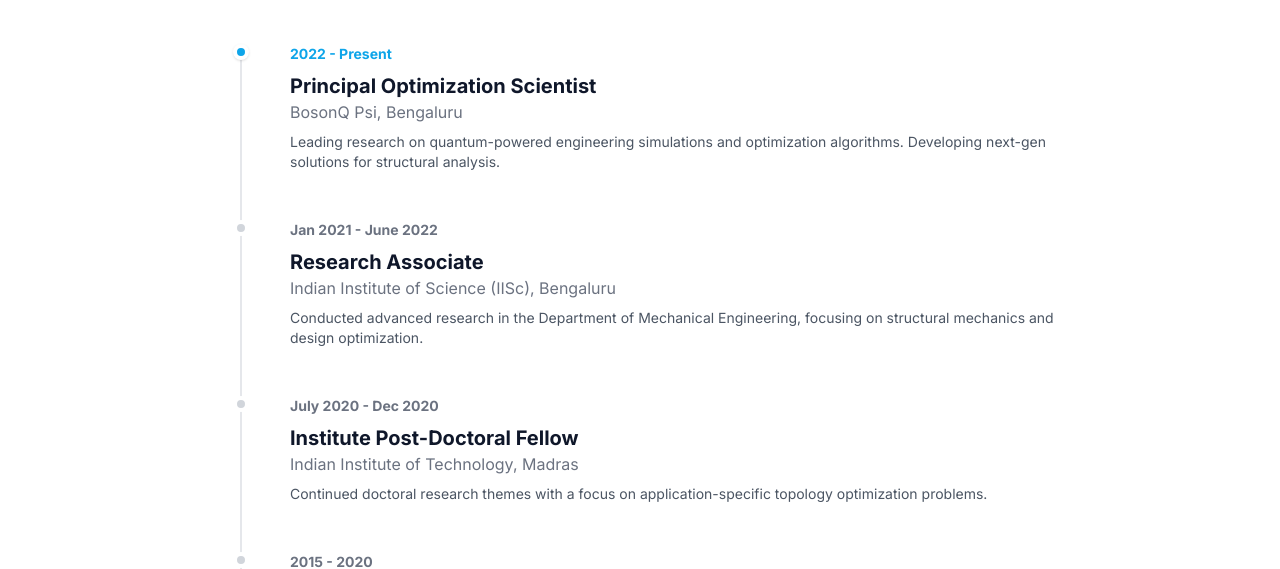
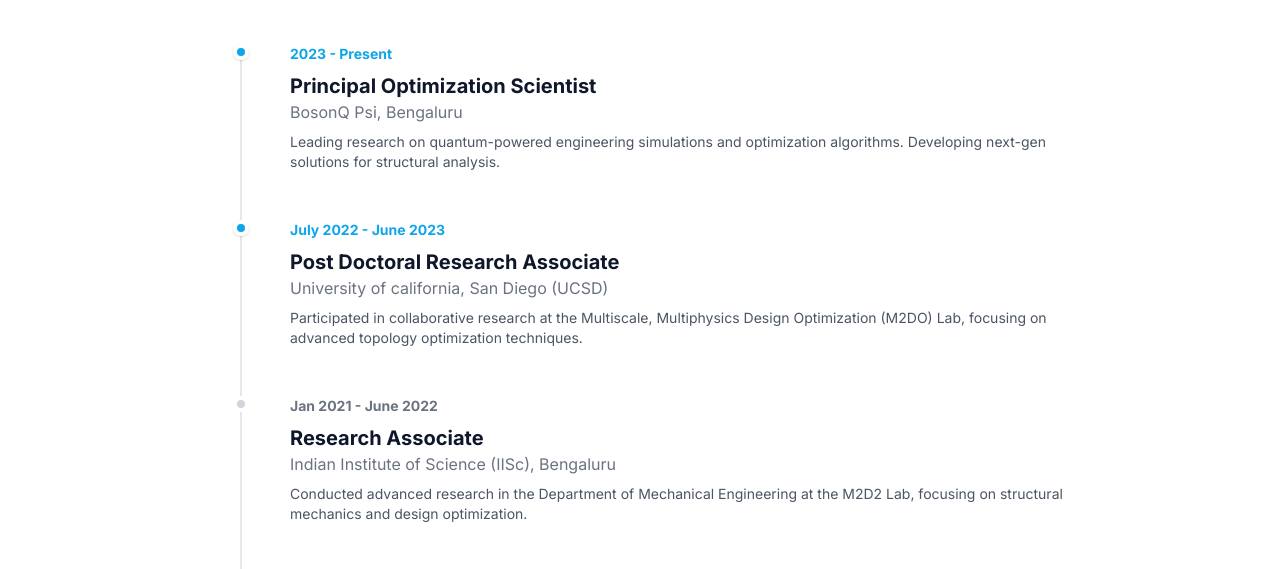
Before and after one commit to KESaiKumar/my-portfolio, a plain HTML site: page experience.html in a window 1280 px wide. Shown: the part 168-737 px from the top of the page. Drawn offline with nearby package versions, Linux system fonts and the light colour scheme.

Commit message:
Add files via upload

```diff
--- a/experience.html
+++ b/experience.html
@@ -61,13 +61,22 @@
             <h2 class="text-3xl font-serif font-bold text-primary mb-12 text-center">Professional History</h2>
             <div class="relative border-l-2 border-gray-200 ml-3 md:ml-6 space-y-12">
 
+                <!-- Timeline Item -->
+                <div class="relative pl-8 md:pl-12">
+                    <div class="absolute -left-[9px] top-0 w-4 h-4 bg-secondary rounded-full border-4 border-white shadow"></div>
+                    <span class="text-sm font-bold text-secondary mb-2 block">2023 - Present</span>
+                    <h3 class="text-xl font-bold text-primary">Principal Optimization Scientist</h3>
+                    <h4 class="text-gray-500 font-medium mb-2">BosonQ Psi, Bengaluru</h4>
+                    <p class="text-gray-600 text-sm">Leading research on quantum-powered engineering simulations and optimization algorithms. Developing next-gen solutions for structural analysis.</p>
+                </div>
+
                 <!-- Timeline Item 1 -->
                 <div class="relative pl-8 md:pl-12">
                     <div class="absolute -left-[9px] top-0 w-4 h-4 bg-secondary rounded-full border-4 border-white shadow"></div>
-                    <span class="text-sm font-bold text-secondary mb-2 block">2022 - Present</span>
-                    <h3 class="text-xl font-bold text-primary">Principal Optimization Scientist</h3>
-                    <h4 class="text-gray-500 font-medium mb-2">BosonQ Psi, Bengaluru</h4>
-                    <p class="text-gray-600 text-sm">Leading research on quantum-powered engineering simulations and optimization algorithms. Developing next-gen solutions for structural analysis.</p>
+                    <span class="text-sm font-bold text-secondary mb-2 block">July 2022 - June 2023</span>
+                    <h3 class="text-xl font-bold text-primary">Post Doctoral Research Associate</h3>
+                    <h4 class="text-gray-500 font-medium mb-2">University of california, San Diego (UCSD)</h4>
+                    <p class="text-gray-600 text-sm">Participated in collaborative research at the Multiscale, Multiphysics Design Optimization (M2DO) Lab, focusing on advanced topology optimization techniques.</p>
                 </div>
 
                 <!-- Timeline Item 2 -->
@@ -76,7 +85,7 @@
                     <span class="text-sm font-bold text-gray-500 mb-2 block">Jan 2021 - June 2022</span>
                     <h3 class="text-xl font-bold text-primary">Research Associate</h3>
                     <h4 class="text-gray-500 font-medium mb-2">Indian Institute of Science (IISc), Bengaluru</h4>
-                    <p class="text-gray-600 text-sm">Conducted advanced research in the Department of Mechanical Engineering, focusing on structural mechanics and design optimization.</p>
+                    <p class="text-gray-600 text-sm">Conducted advanced research in the Department of Mechanical Engineering at the M2D2 Lab, focusing on structural mechanics and design optimization.</p>
                 </div>
 
                 <!-- Timeline Item 3 -->
```
